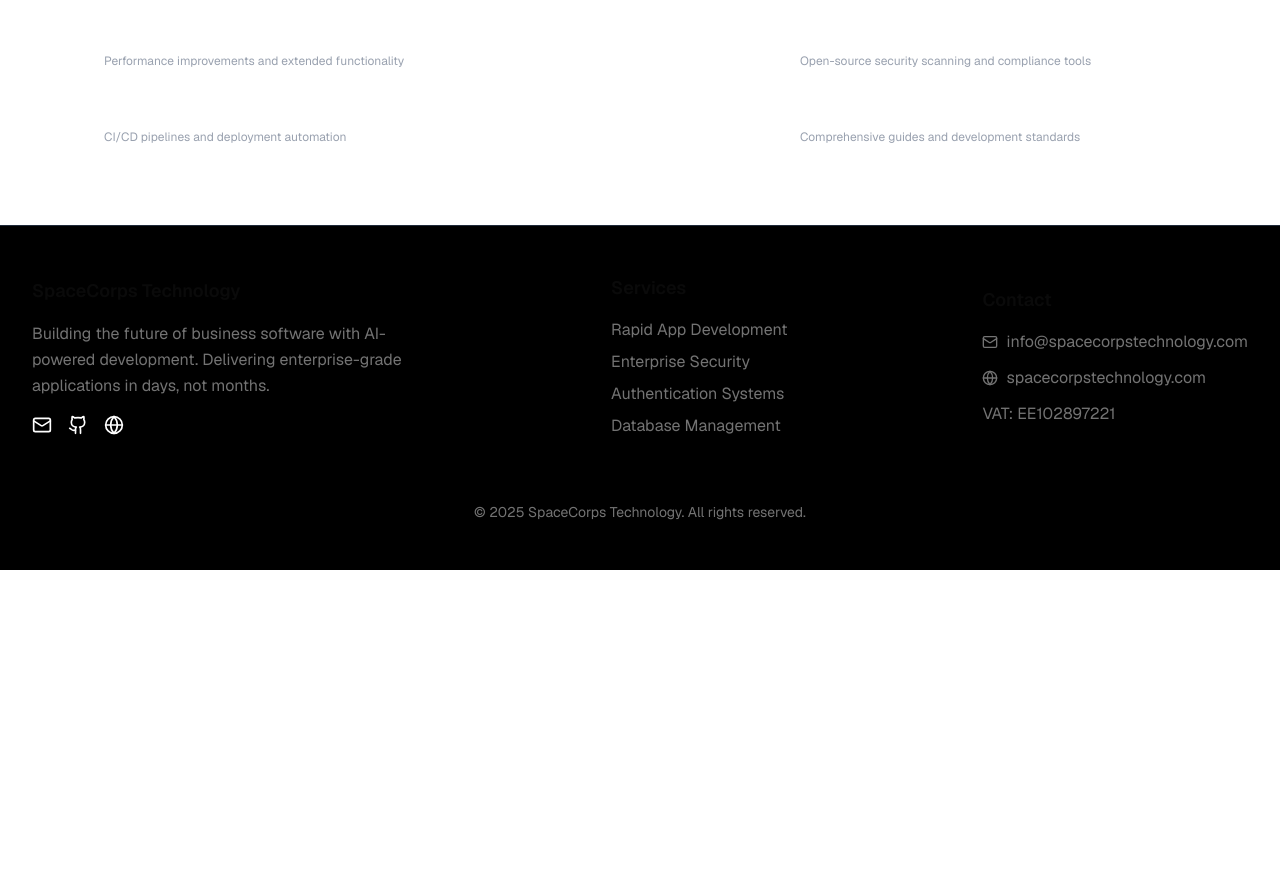
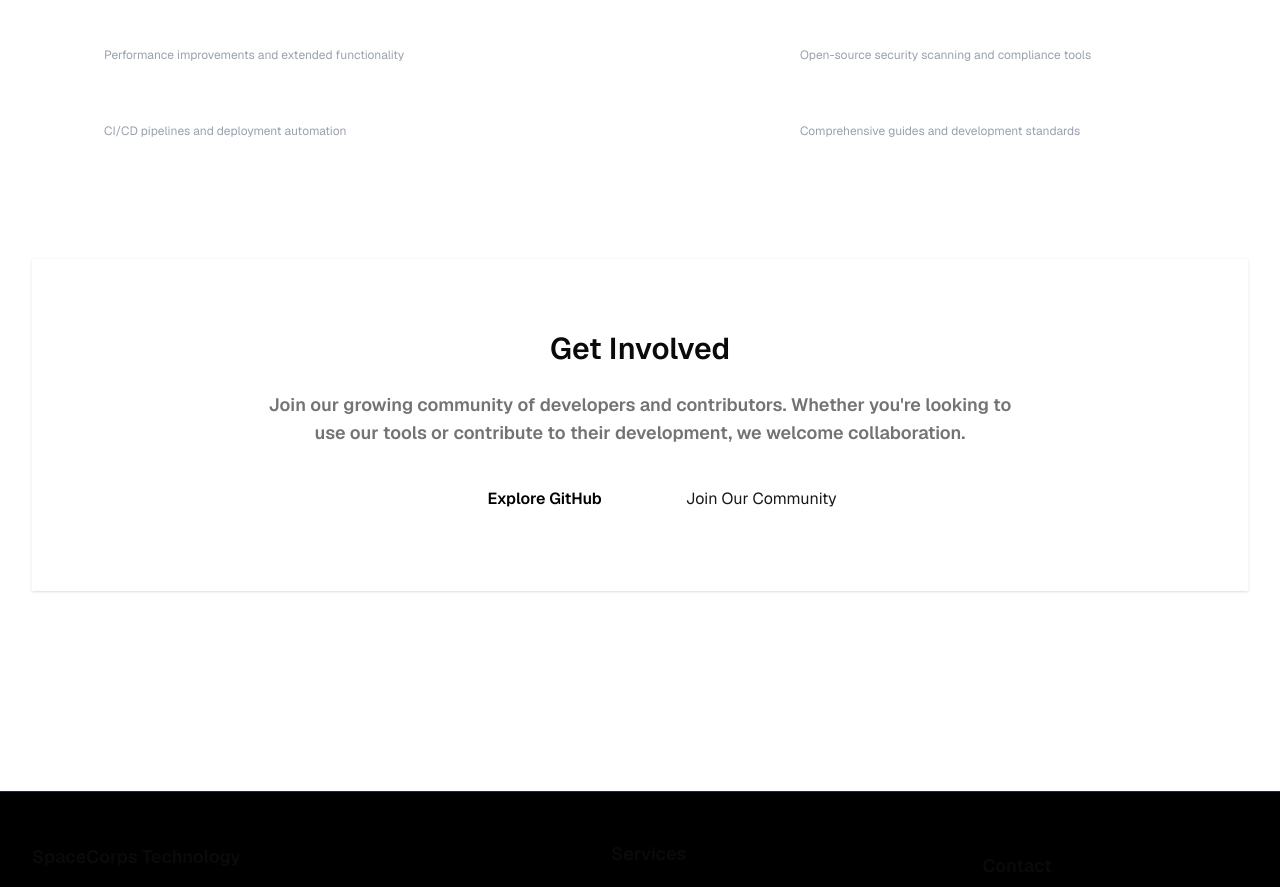
Before and after one commit to SpaceCorps/web, a React (Vite) app: page /portfolio in a window 1280 px wide. Shown: the part 4080-4967 px from the top of the page. Before the commit the page ends 4650 px from the top, so only its background shows below. Built offline with nearby package versions, Linux system fonts and the light colour scheme.

Commit message:
feat: add card Get Involved Card

```diff
--- a/src/components/CommunityInvolvementSection/CommunityInvolvementSection.tsx
+++ b/src/components/CommunityInvolvementSection/CommunityInvolvementSection.tsx
@@ -1,5 +1,6 @@
 import React from "react";
 import { CheckCircle } from "lucide-react";
+import { Card, CardContent } from "../ui/card";
 import {
   CommunityInvolvementSectionProps,
   ContributionItemProps,
@@ -71,6 +72,33 @@ const CommunityInvolvementSection: React.FC<
             />
           ))}
         </div>
+
+        {/* Get Involved Card */}
+        <div className="py-30 bg-background">
+          <Card>
+            <CardContent className="pt-12 pb-12 text-center">
+              <h3 className="text-3xl font-semibold text-foreground mb-6">
+                Get Involved
+              </h3>
+              <p className="text-lg font-semibold text-muted-foreground mb-8 max-w-3xl mx-auto">
+                Join our growing community of developers and contributors.
+                Whether you're looking to use our tools or contribute to their
+                development, we welcome collaboration.
+              </p>
+              <div className="flex flex-col sm:flex-row gap-x-10 gap-y-4 justify-center items-center">
+                <a href="https://github.com/spacecorps">
+                  <button className="bg-white text-black px-11 py-2 rounded-lg font-semibold hover:bg-gray-100 transition-colors">
+                    Explore GitHub
+                  </button>
+                </a>
+
+                <a href="#" className="text-primary">
+                  Join Our Community
+                </a>
+              </div>
+            </CardContent>
+          </Card>
+        </div>
       </div>
     </section>
   );
--- a/src/components/ui/card.tsx
+++ b/src/components/ui/card.tsx
@@ -7,7 +7,7 @@ function Card({ className, ...props }: React.ComponentProps<"div">) {
     <div
       data-slot="card"
       className={cn(
-        "bg-card text-card-foreground flex flex-col gap-6 rounded-xl border py-6 shadow-sm",
+        "bg-card text-card-foreground flex flex-col gap-6 py-6 shadow-sm",
         className,
       )}
       {...props}
--- a/src/index.css
+++ b/src/index.css
@@ -85,7 +85,7 @@
 .dark {
   --background: oklch(0.145 0 0);
   --foreground: oklch(0.985 0 0);
-  --card: oklch(0.205 0 0);
+  --card: oklch(0.16 0 0);
   --card-foreground: oklch(0.985 0 0);
   --popover: oklch(0.205 0 0);
   --popover-foreground: oklch(0.985 0 0);
```
